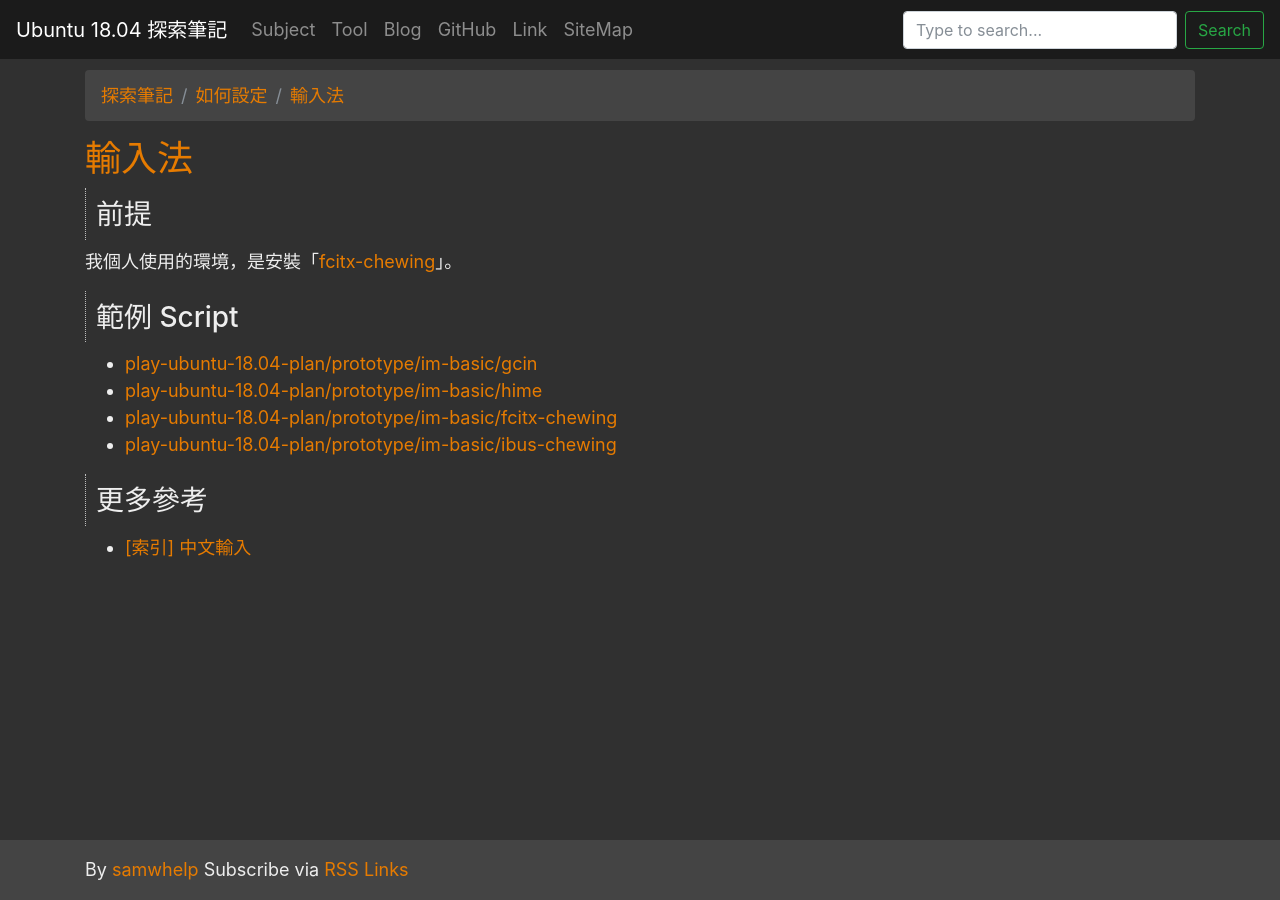
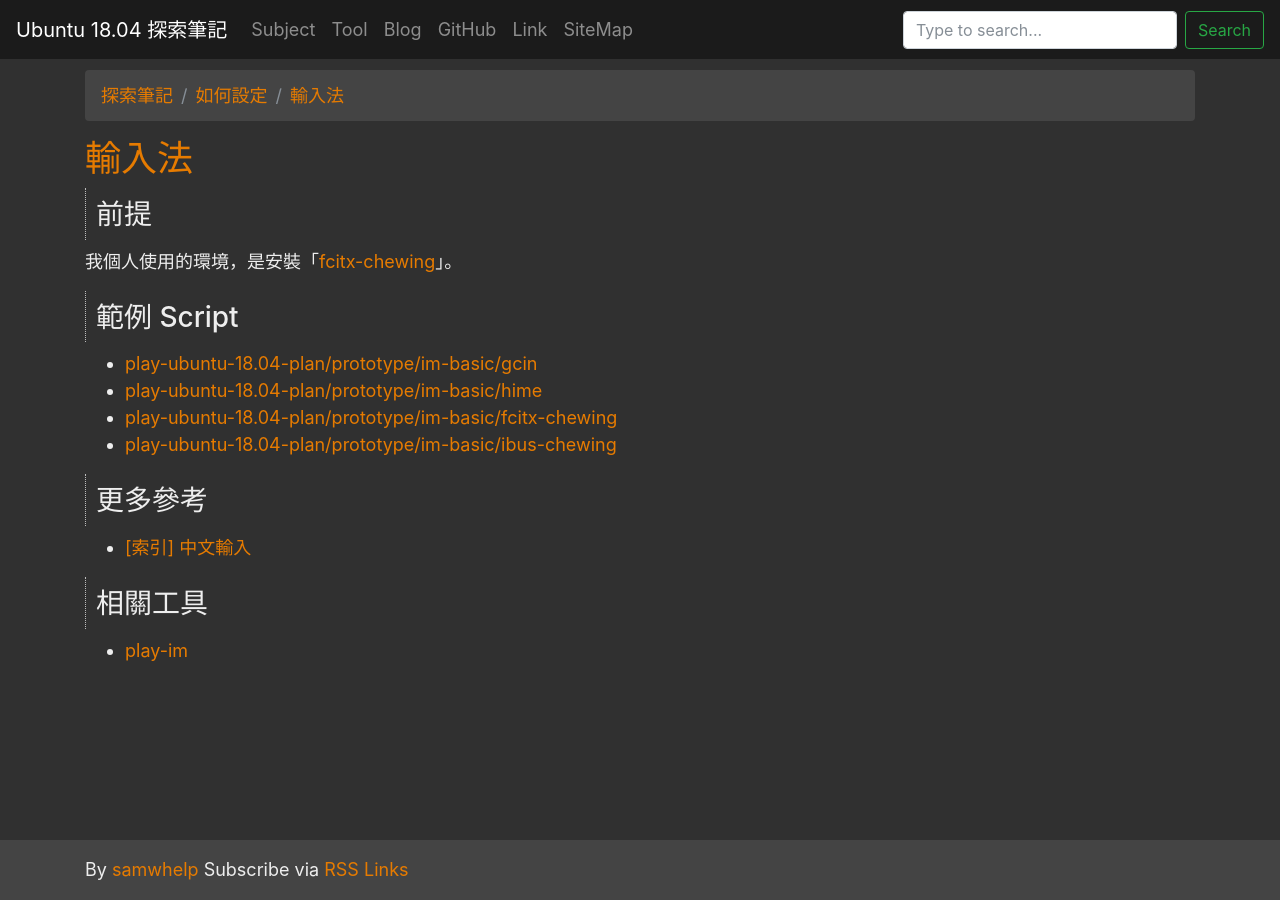
Before and after one commit to samwhelp/note-ubuntu-18.04, a Jekyll site: the page built from read/howto/install/im/index.md, in a window 1280 px wide. Built offline with Jekyll 4.4.1, drawn with Linux system fonts in a browser that asks for light colours; nearby versions of some CDN libraries.

```diff
--- a/read/howto/install/im/index.md
+++ b/read/howto/install/im/index.md
@@ -27,3 +27,8 @@ source_url: '/read/howto/install/im/index.md'
 ## 更多參考
 
 * [[索引] 中文輸入](https://www.ubuntu-tw.org/modules/newbb/viewtopic.php?post_id=333556#forumpost333556)
+
+
+## 相關工具
+
+* [play-im](https://github.com/samwhelp/play-ubuntu-18.04-plan/tree/master/plan/im-full/play-im)
```
Also changed, not shown: read/howto/install/font/index.md (+5 -0 lines).
